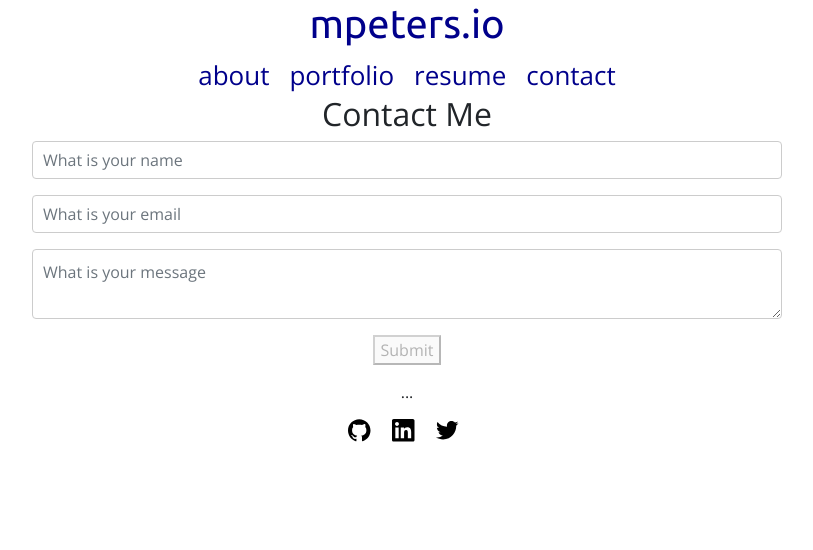
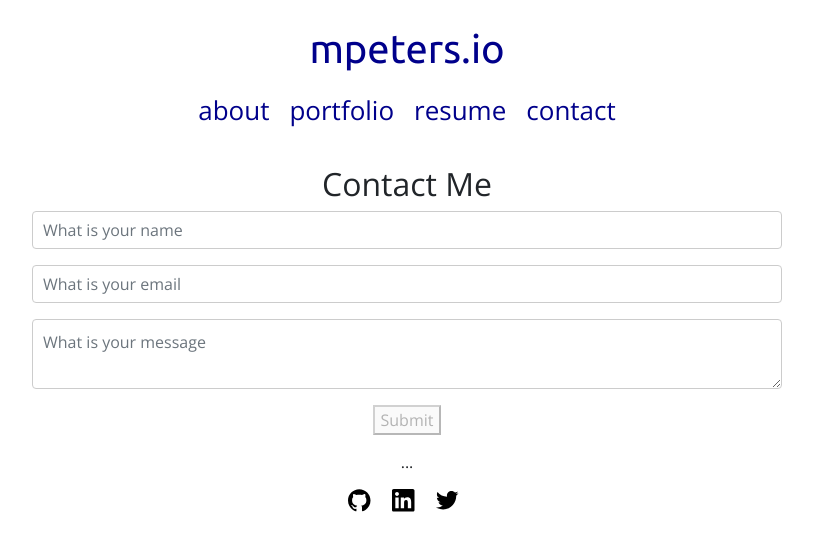
Before and after one commit to mgpeters/mpeters.io, a React (Create React App) app in the folder mpeters-io/: page /contact in a window 1280 px wide. Shown: the top 550 px of the page, without its empty margins (233-1046 px from the left). Built offline with nearby package versions, Linux system fonts and the light colour scheme.

Commit message:
mar/pad header and nav

```diff
--- a/mpeters-io/src/App.css
+++ b/mpeters-io/src/App.css
@@ -16,6 +16,8 @@ body {
 /* Header */
 
 .App-header {
+  margin: 10px 10px;
+  padding: 15px 15px;
   background-color:white;
   display: flex;
   flex-direction: column;
@@ -37,7 +39,8 @@ body {
 /* Navigation */
 
 .navigation {
-
+  margin: 5px 5px;
+  padding: 5px 5px;
 }
 
 .navigation__list {
--- a/mpeters-io/src/components/contact/Contact.js
+++ b/mpeters-io/src/components/contact/Contact.js
@@ -1,5 +1,6 @@
 import React, { Component } from 'react';
 import PropTypes from 'prop-types';
+import Button from 'react-bootstrap/Button';
 import axios from 'axios';
 
 function TextInput (props){
```
